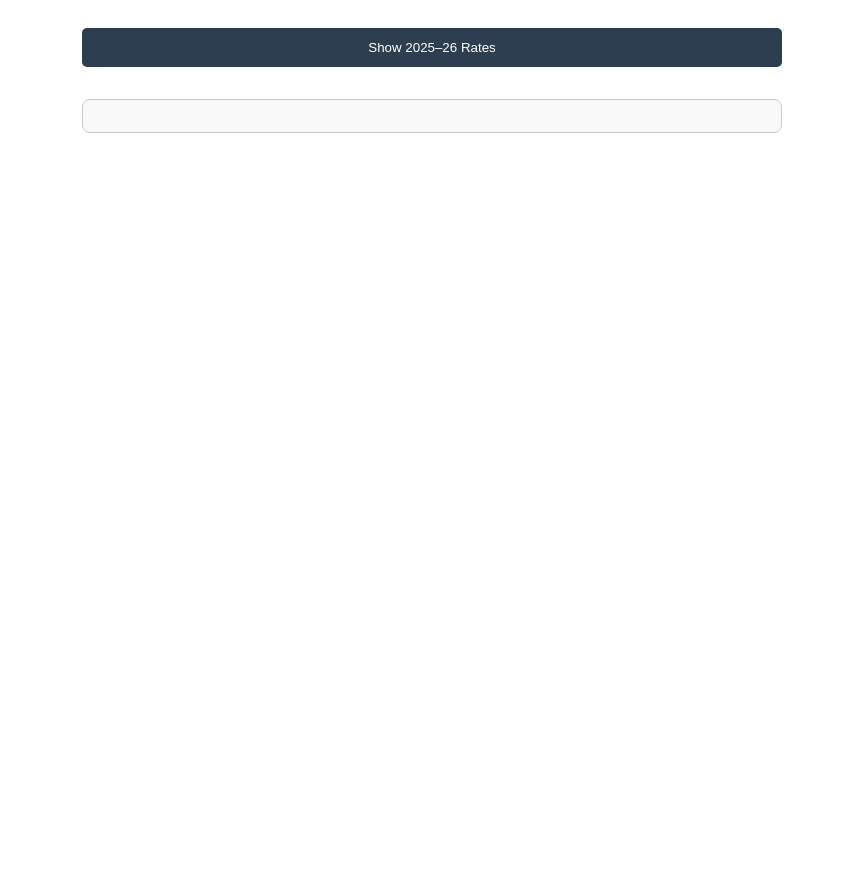
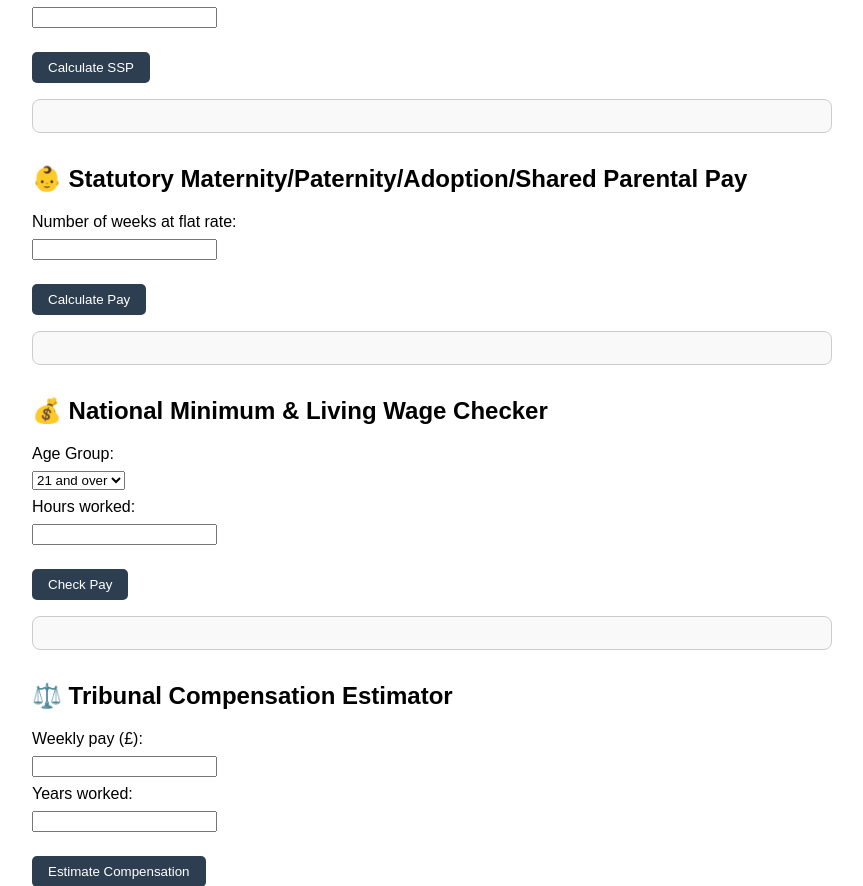
Before and after one commit to VWVConnect/Employment-Calculator, a plain HTML site: page index.html in a window 1280 px wide. Shown: the part 189-1075 px from the top of the page, without its empty margins (208-1071 px from the left). Before the commit the page ends 800 px from the top, so only its background shows below. Drawn offline with Linux system fonts and the light colour scheme.

Commit message:
Update index.html

```diff
--- a/index.html
+++ b/index.html
@@ -3,87 +3,117 @@
 <head>
   <meta charset="UTF-8" />
   <meta name="viewport" content="width=device-width, initial-scale=1.0" />
-  <title>Employment Law Statutory Payments 2025-26</title>
-  <script defer>
-    function showStatutoryInfo() {
-      const rates = {
-        sickPay: 116.75,
-        maternity: 184.03,
-        paternity: 184.03,
-        adoption: 184.03,
-        sharedParental: 184.03
-      };
-
-      const nmwRates = {
-        '21 and over (National Living Wage)': 11.44,
-        '18 to 20': 8.60,
-        '16 to 17': 6.40,
-        'Apprentice': 6.40
-      };
-
-      const compensationLimits = {
-        basicAwardCap: 20500,
-        compensatoryAwardCap: 115115,
-        totalUnfairDismissalCap: 135615,
-        weekPayCap: 700,
-        guaranteePayDaily: 37.45
-      };
-
-      let output = `📌 Statutory Payments for Time Off Work (Weekly Rates - 2025/26):\n\n`;
-      output += `• Statutory Sick Pay (SSP): £${rates.sickPay}\n`;
-      output += `• Statutory Maternity Pay (after 6 weeks): £${rates.maternity}\n`;
-      output += `• Statutory Paternity Pay: £${rates.paternity}\n`;
-      output += `• Statutory Adoption Pay: £${rates.adoption}\n`;
-      output += `• Shared Parental Pay: £${rates.sharedParental}\n\n`;
-
-      output += `📌 National Minimum & Living Wage (Hourly - 2025/26):\n`;
-      for (const group in nmwRates) {
-        output += `• ${group}: £${nmwRates[group]}\n`;
-      }
-
-      output += `\n📌 Employment Tribunal Compensation Limits (2025/26):\n`;
-      output += `• Basic award cap: £${compensationLimits.basicAwardCap}\n`;
-      output += `• Compensatory award cap: £${compensationLimits.compensatoryAwardCap}\n`;
-      output += `• Unfair dismissal total cap: £${compensationLimits.totalUnfairDismissalCap}\n`;
-      output += `• Cap on a week's pay (used in calculations): £${compensationLimits.weekPayCap}\n`;
-      output += `• Statutory Guarantee Pay (per day): £${compensationLimits.guaranteePayDaily}`;
-
-      document.getElementById('result').textContent = output;
-    }
-  </script>
+  <title>Employment Law Statutory Calculators 2025-26</title>
   <style>
     body {
       font-family: sans-serif;
       padding: 2rem;
-      max-width: 700px;
+      max-width: 800px;
       margin: auto;
     }
+    h2 {
+      margin-top: 2rem;
+    }
+    label, input, select {
+      display: block;
+      margin: 0.5rem 0;
+    }
     button {
-      padding: 0.75rem;
-      margin: 1rem 0;
-      width: 100%;
-      background: #2c3e50;
+      margin-top: 1rem;
+      padding: 0.5rem 1rem;
+      background-color: #2c3e50;
       color: white;
       border: none;
       border-radius: 5px;
       cursor: pointer;
     }
-    #result {
-      margin-top: 1rem;
-      font-weight: bold;
-      white-space: pre-wrap;
+    .result {
       background: #f9f9f9;
       padding: 1rem;
       border: 1px solid #ccc;
+      margin-top: 1rem;
       border-radius: 8px;
+      white-space: pre-wrap;
     }
   </style>
 </head>
 <body>
-  <h1>Employment Law Statutory Payments 2025–26</h1>
-  <p>Review statutory rates for time off work, minimum wage, and tribunal compensation limits for the 2025–26 tax year.</p>
+  <h1>Employment Law Statutory Calculators 2025–26</h1>
 
-  <button onclick="showStatutoryInfo()">Show 2025–26 Rates</button>
-  <div id="result"></div>
+  <h2>📅 Statutory Sick Pay (SSP) Calculator</h2>
+  <label for="sspDays">Number of sick days:</label>
+  <input type="number" id="sspDays" />
+  <button onclick="calcSSP()">Calculate SSP</button>
+  <div id="sspResult" class="result"></div>
+
+  <h2>👶 Statutory Maternity/Paternity/Adoption/Shared Parental Pay</h2>
+  <label for="smpWeeks">Number of weeks at flat rate:</label>
+  <input type="number" id="smpWeeks" />
+  <button onclick="calcSMP()">Calculate Pay</button>
+  <div id="smpResult" class="result"></div>
+
+  <h2>💰 National Minimum & Living Wage Checker</h2>
+  <label for="ageGroup">Age Group:</label>
+  <select id="ageGroup">
+    <option value="11.44">21 and over</option>
+    <option value="8.60">18 to 20</option>
+    <option value="6.40">16 to 17</option>
+    <option value="6.40">Apprentice</option>
+  </select>
+  <label for="hoursWorked">Hours worked:</label>
+  <input type="number" id="hoursWorked" />
+  <button onclick="calcNMW()">Check Pay</button>
+  <div id="nmwResult" class="result"></div>
+
+  <h2>⚖️ Tribunal Compensation Estimator</h2>
+  <label for="weeklyPay">Weekly pay (£):</label>
+  <input type="number" id="weeklyPay" />
+  <label for="yearsWorked">Years worked:</label>
+  <input type="number" id="yearsWorked" />
+  <button onclick="calcCompensation()">Estimate Compensation</button>
+  <div id="compResult" class="result"></div>
+
+  <script>
+    const SSP_RATE = 116.75;
+    const SMP_RATE = 184.03;
+    const WEEK_PAY_CAP = 700;
+    const BASIC_AWARD_CAP = 20500;
+    const COMP_CAP = 115115;
+    const TOTAL_CAP = 135615;
+
+    function calcSSP() {
+      const days = parseInt(document.getElementById("sspDays").value);
+      const weeklyRate = SSP_RATE / 7;
+      const total = (days * weeklyRate).toFixed(2);
+      document.getElementById("sspResult").textContent = `Total SSP for ${days} day(s): £${total}`;
+    }
+
+    function calcSMP() {
+      const weeks = parseInt(document.getElementById("smpWeeks").value);
+      const total = (weeks * SMP_RATE).toFixed(2);
+      document.getElementById("smpResult").textContent = `Total Statutory Pay: £${total}`;
+    }
+
+    function calcNMW() {
+      const rate = parseFloat(document.getElementById("ageGroup").value);
+      const hours = parseFloat(document.getElementById("hoursWorked").value);
+      const total = (rate * hours).toFixed(2);
+      document.getElementById("nmwResult").textContent = `Total gross pay: £${total}`;
+    }
+
+    function calcCompensation() {
+      let pay = parseFloat(document.getElementById("weeklyPay").value);
+      const years = parseInt(document.getElementById("yearsWorked").value);
+      const cappedPay = Math.min(pay, WEEK_PAY_CAP);
+      const basicAward = Math.min(cappedPay * years, BASIC_AWARD_CAP);
+      const compensatory = Math.min(pay * 52, COMP_CAP);
+      const total = Math.min(basicAward + compensatory, TOTAL_CAP);
+
+      document.getElementById("compResult").textContent =
+        `Basic Award: £${basicAward.toFixed(2)}\n` +
+        `Compensatory Award: £${compensatory.toFixed(2)}\n` +
+        `Estimated Total Award (capped): £${total.toFixed(2)}`;
+    }
+  </script>
 </body>
 </html>
```
